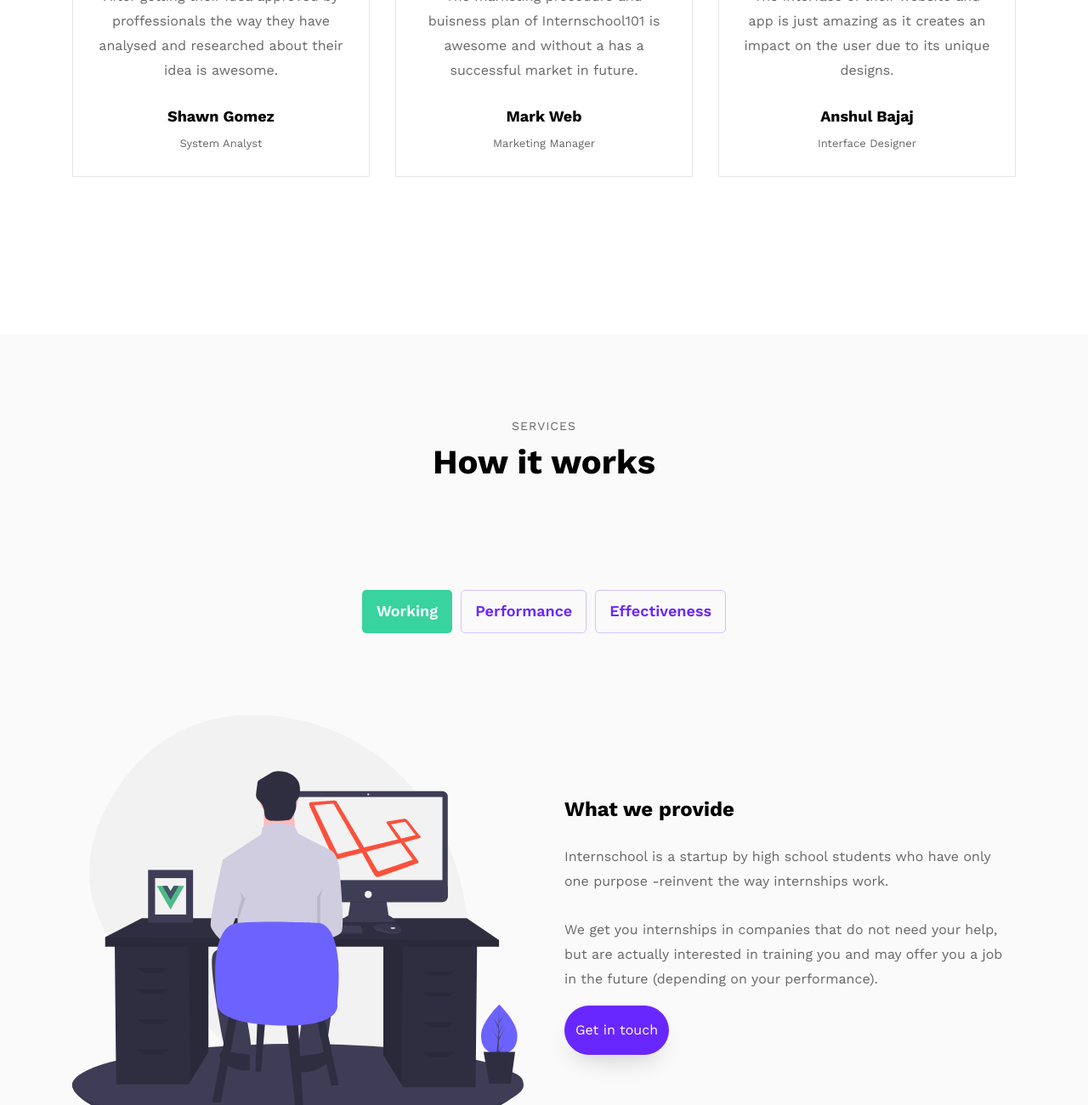
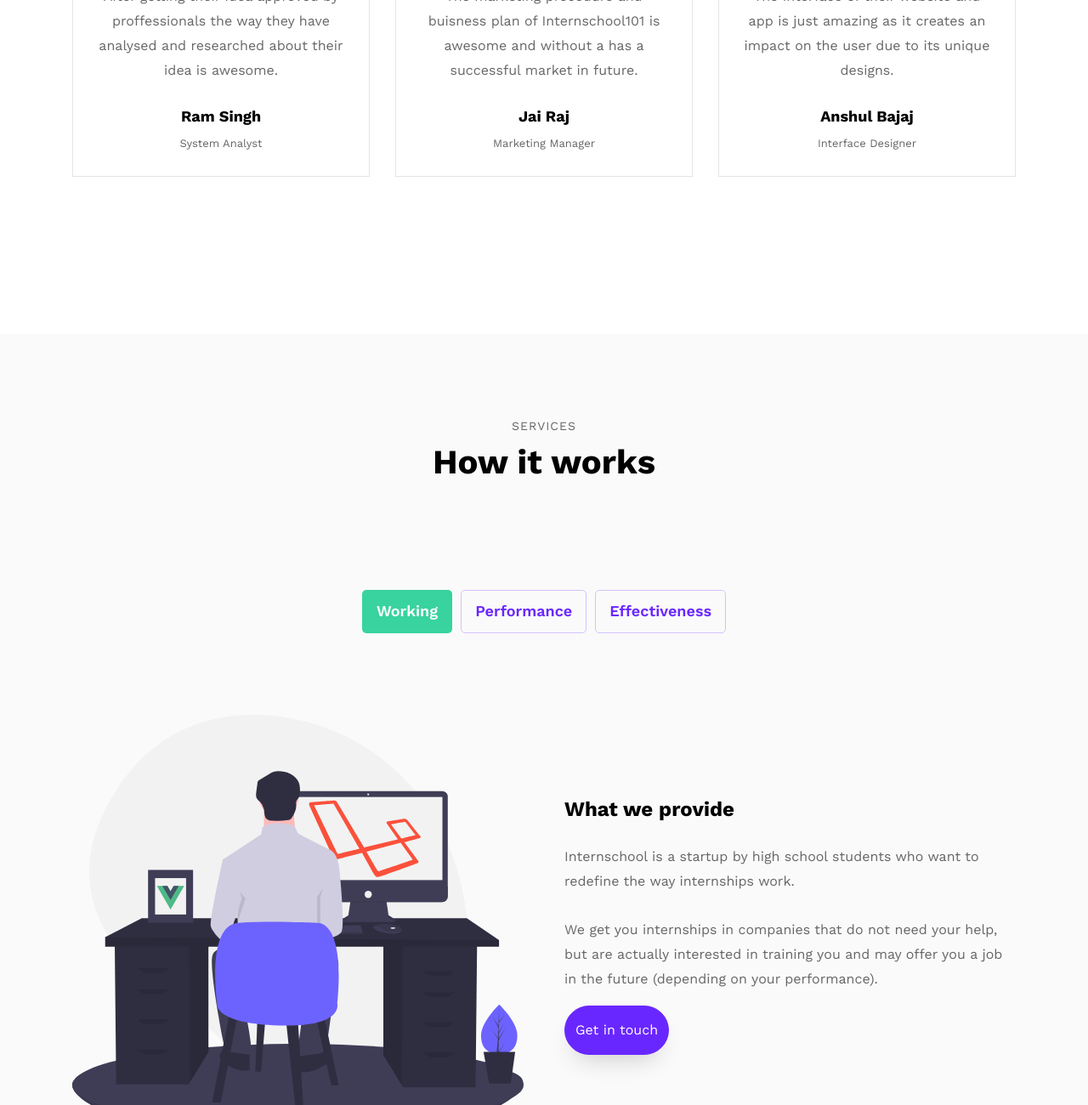
Before and after one commit to InternSchool/InternSchool101, a plain HTML site: page index.html in a window 1280 px wide. Shown: the part 4840-6140 px from the top of the page at 85% size. Drawn offline with nearby package versions, Linux system fonts and the light colour scheme; some packages are replaced by stand-ins of ours; no server answers; files whose address does not match are found by name.

Commit message:
Update index.html

```diff
--- a/index.html
+++ b/index.html
@@ -397,7 +397,7 @@
                   </div>
                   <div class="text">
                     <p class="mb-4">The marketing procedure and buisness plan of Internschool101 is awesome and without a has a successful market in future.</p>
-                    <p class="name">Mark Web</p>
+                    <p class="name">Jai Raj</p>
                     <span class="position">Marketing Manager</span>
                   </div>
                 </div>
@@ -453,7 +453,7 @@
                   </div>
                   <div class="text">
                     <p class="mb-4">After getting their Idea approved by proffessionals the way they have analysed and researched about their idea is awesome.</p>
-                    <p class="name">Shawn Gomez</p>
+                    <p class="name">Ram Singh</p>
                     <span class="position">System Analyst</span>
                   </div>
                 </div>
@@ -493,7 +493,7 @@
 	              	</div>
 	              	<div class="one-half ml-md-5 align-self-center">
 		                <h2 class="mb-4">What we provide</h2>
-		              	<p>Internschool is a startup by high school students who have only one purpose -reinvent the way
+		              	<p>Internschool is a startup by high school students who want to redefine the way
                       internships work.<br> <br>We get you internships in companies that do not need your help, but are actually
                        interested in training you and may offer you a job in the future (depending on your performance).
 
@@ -560,7 +560,7 @@
         <img src="images/loc.png">
         <br><br>
         <br>
-        <p>Abc road, 24/7 , The hounds of baskerville - 110034</p>
+        <p>New Delhi, India </p>
       </div>
       <div class="teesra" id="eksaath2">
         <img src="images/mail.png">
```
